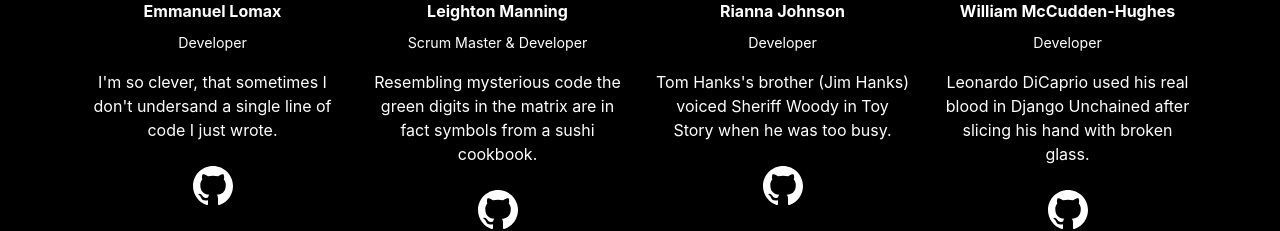
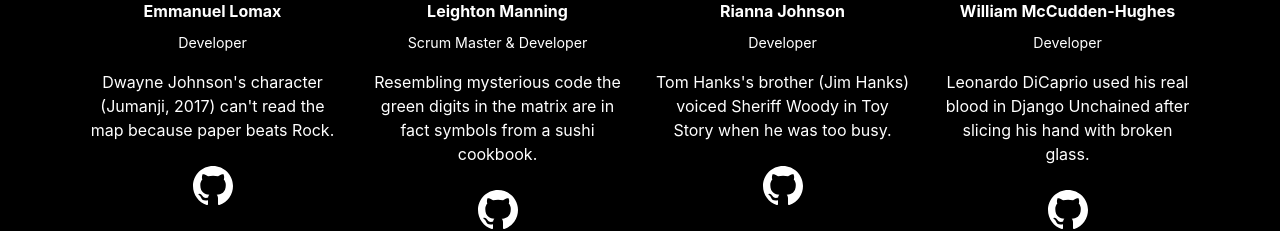
Before and after one commit to leightonmanningQA/QACinemas, a React (Create React App) app in the folder Frontend/qacinemas/: page /about in a window 1280 px wide. Shown: the part 498-729 px from the top of the page. Built offline with nearby package versions, Linux system fonts and the light colour scheme.

Commit message:
changed Emmanuels Statement

```diff
--- a/Frontend/qacinemas/src/Components/About/About.jsx
+++ b/Frontend/qacinemas/src/Components/About/About.jsx
@@ -22,7 +22,7 @@ const About = (props) => {
 
         <h6 class="font-weight-bold text-white">Emmanuel Lomax</h6>
         <small class="text-white">Developer</small>
-        <p class="mt-3 text-white">I'm so clever, that sometimes I don't undersand a single line of code I just wrote.</p>
+        <p class="mt-3 text-white">Dwayne Johnson's character (Jumanji, 2017) can't read the map because paper beats Rock.</p>
         <ul class="list-unstyled d-flex justify-content-center mt-3 mb-0 text-muted">
         <li><a class="nav-link" href="https://github.com/qamanny" target="_blank">
           <Github className="mx-3"color="white" size={40}/></a></li>
```
